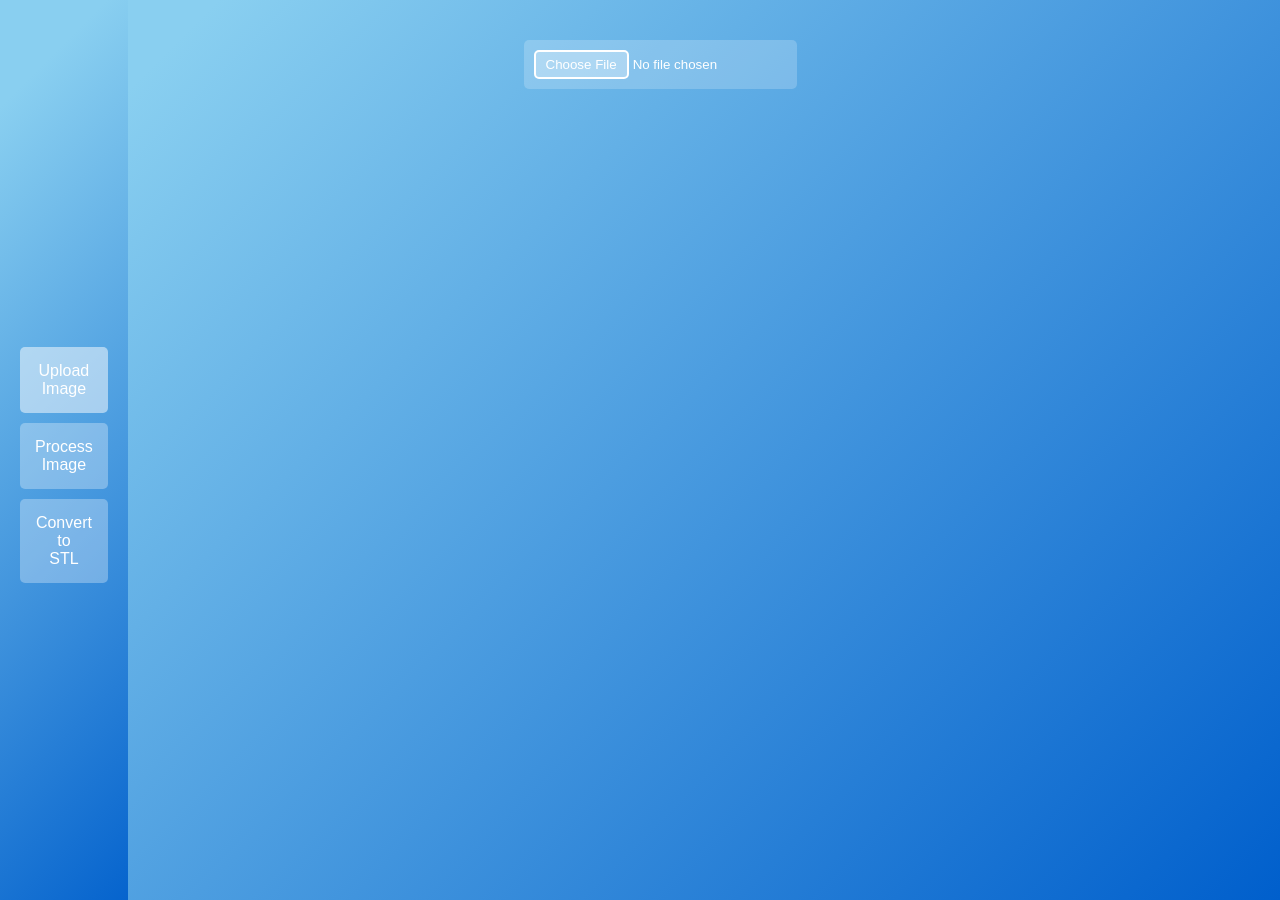
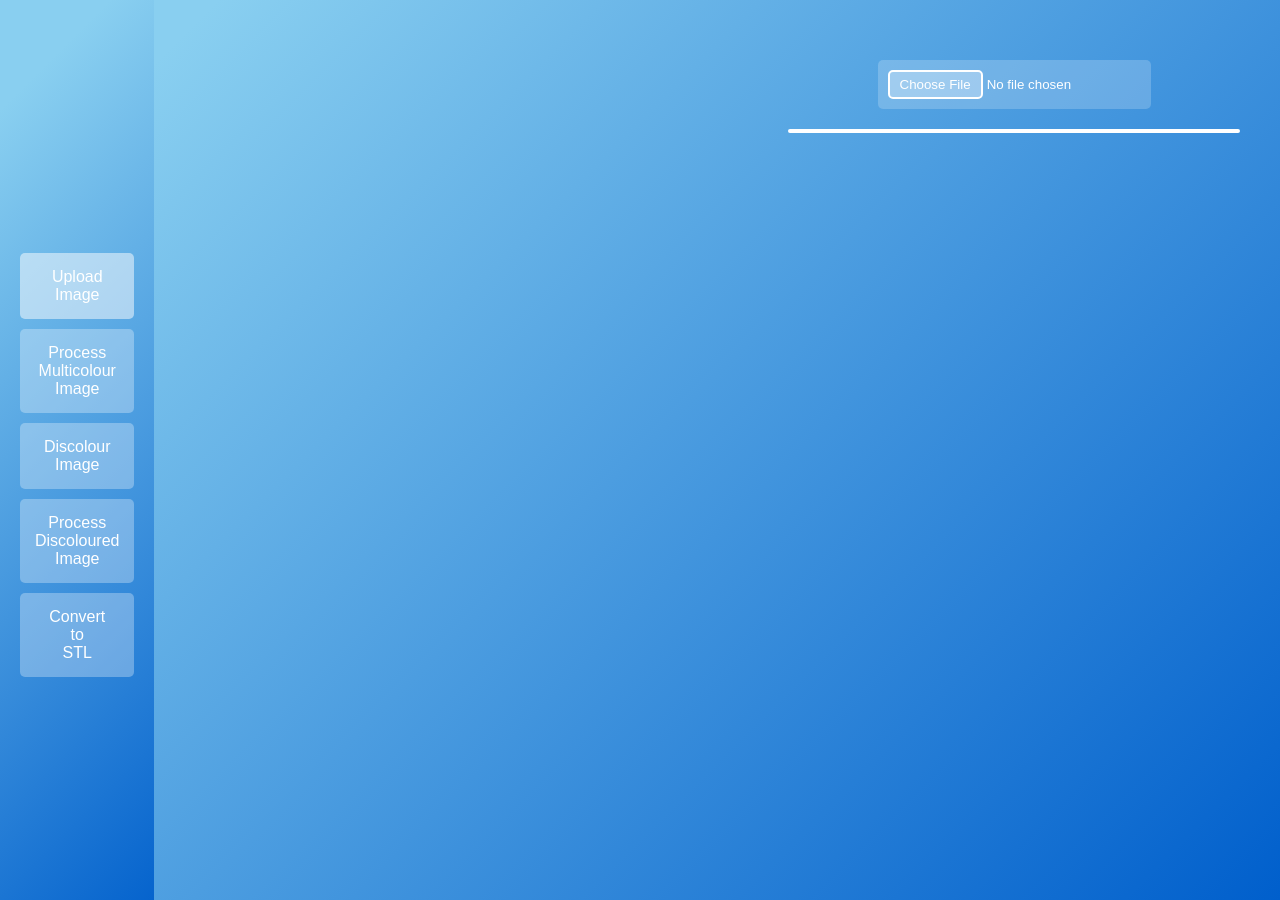
Before and after one commit to Rtycz/img_to_stl_converter, a FastAPI app: page /adaptiveThreshold in a window 1280 px wide. Run offline with FastAPI, Linux system fonts and the light colour scheme.

Commit message:
[CONV-17] tabs separated by the left side (5 items)

```diff
--- a/static/css/tabs.css
+++ b/static/css/tabs.css
@@ -55,3 +55,31 @@
 .tab-content.active {
     display: block;
 }
+
+.content {
+    display: flex;
+    justify-content: center;
+    align-items: center;
+    padding: 20px;
+    margin-left: var(--header-width);
+}
+
+:root {
+    --header-width: auto;
+}
+
+.preview-container, .processed-image-container {
+    margin: 20px auto;
+    display: block;
+    position: relative;
+    border: 2px solid #fff;
+    border-radius: 10px;
+    overflow: hidden;
+}
+
+.preview-container img, .processed-image-container img {
+    width: 100%;
+    height: auto;
+    display: block;
+    border-radius: 8px;
+}
--- a/templates/adaptiveThreshold.html
+++ b/templates/adaptiveThreshold.html
@@ -21,8 +21,18 @@
                 <span>Upload</span>
                 <span>Image</span>
             </button>
-            <button class="tab-button" onclick="openTab(event, 'processTab')">
+            <button class="tab-button" onclick="openTab(event, 'processMulticolourTab')">
                 <span>Process</span>
+                <span>Multicolour</span>
+                <span>Image</span>
+            </button>
+            <button class="tab-button" onclick="openTab(event, 'discolourTab')">
+                <span>Discolour</span>
+                <span>Image</span>
+            </button>
+            <button class="tab-button" onclick="openTab(event, 'processDiscolouredTab')">
+                <span>Process</span>
+                <span>Discoloured</span>
                 <span>Image</span>
             </button>
             <button class="tab-button" onclick="openTab(event, 'convertTab')">
@@ -42,11 +52,11 @@
             </div>
         </div>
 
-        <div id="processTab" class="tab-content">
-            <!-- Пустая вкладка для обработки изображения -->
+        <div id="processMulticolourTab" class="tab-content">
+            <!-- Пустая вкладка для обработки цветного изображения -->
         </div>
 
-        <div id="convertTab" class="tab-content">
+        <div id="discolourTab" class="tab-content">
             <div class="controls-container">
                 <div class="row">
                     <label>
@@ -76,10 +86,17 @@
                     </label>
                 </div>
             </div>
-            <button id="convertToStl">Convert to STL</button>
             <div class="processed-image-container" id="processedImageContainer">
                 <img id="processedImage" src="" alt="Processed Image">
             </div>
+        </div>
+
+        <div id="processDiscolouredTab" class="tab-content">
+            <!-- Пустая вкладка для обработки обесцвеченного изображения -->
+        </div>
+
+        <div id="convertTab" class="tab-content">
+            <button id="convertToStl">Convert to STL</button>
         </div>
     </div>
 
```
